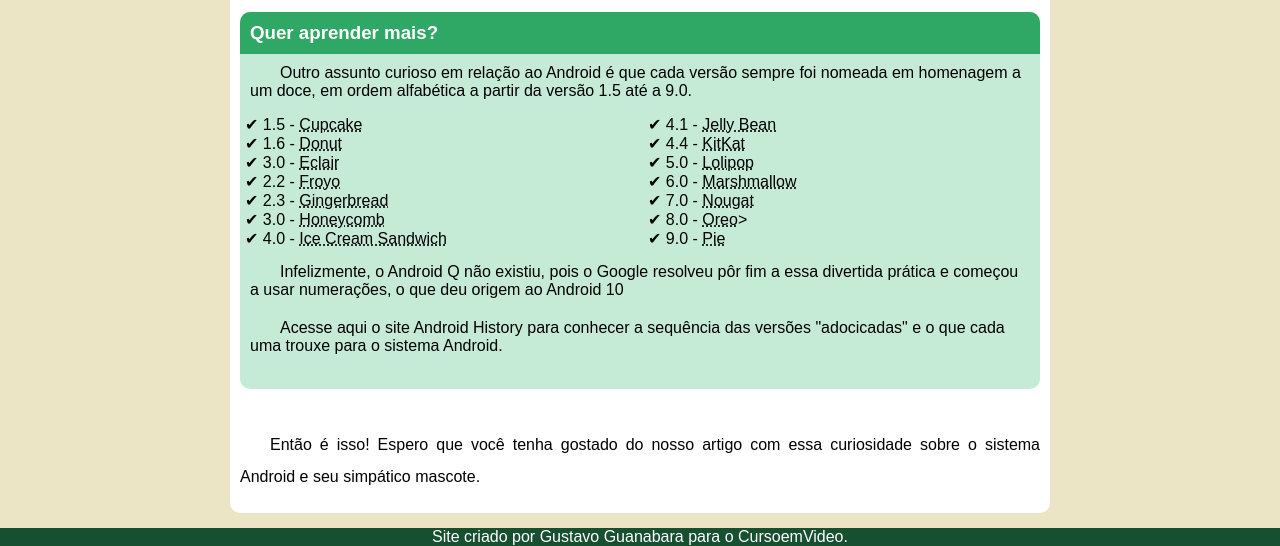
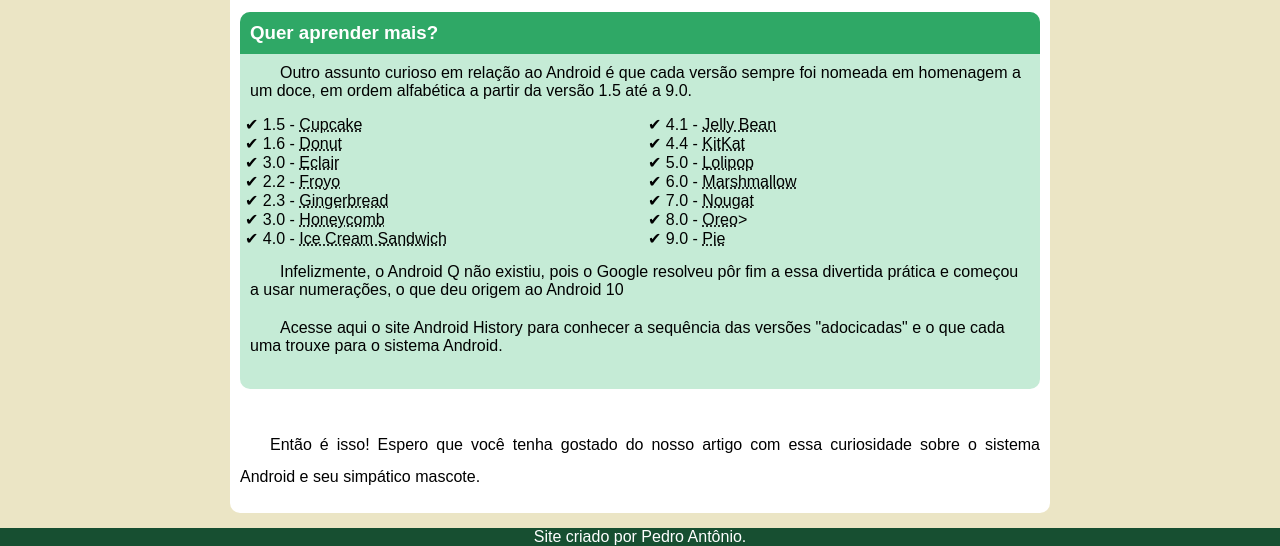
Before and after one commit to pedroaf12/html-css, a plain HTML site: page desafios/d010.1/index.html in a window 1280 px wide. Shown: the part 2137-2683 px from the top of the page. Drawn offline with Linux system fonts and the light colour scheme.

Commit message:
Update index.html

```diff
--- a/desafios/d010.1/index.html
+++ b/desafios/d010.1/index.html
@@ -83,7 +83,7 @@
 
     </main>
     <footer>
-        Site criado por Gustavo Guanabara para o CursoemVideo.
+        Site criado por Pedro Antônio.
     </footer>
 </body>
 </html>
```
